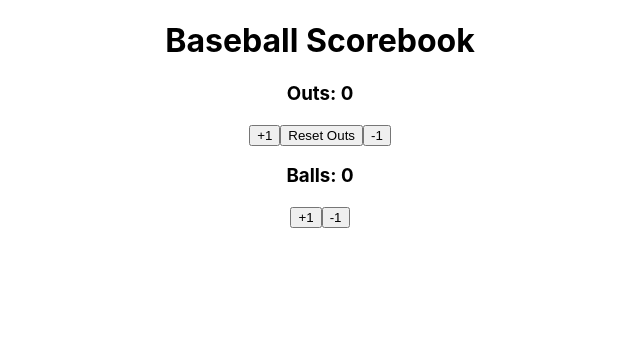
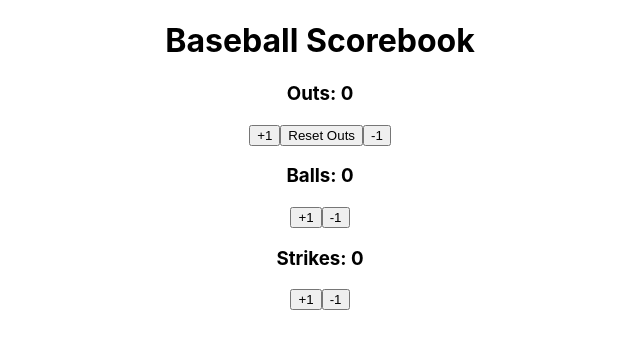
Before and after one commit to caseymacleod22/react-baseball-scorebook, a React (Create React App) app: page / in a window 1280 px wide. Shown: the top 348 px of the page, without its empty margins (320-960 px from the left). Built offline with nearby package versions, Linux system fonts and the light colour scheme.

Commit message:
adds strikes component

```diff
--- a/src/App.js
+++ b/src/App.js
@@ -2,6 +2,7 @@ import './App.css';
 import Header from './components/Header/Header'
 import Outs from './components/Outs/Outs'
 import Balls from './components/Balls/Balls'
+import Strikes from './components/Strikes/Strikes'
 
 function App() {
   return (
@@ -9,6 +10,7 @@ function App() {
       <Header />
       <Outs />
       <Balls />
+      <Strikes />
     </div>
   );
 }
--- /dev/null
+++ b/src/components/Strikes/Strikes.js
@@ -0,0 +1,30 @@
+import {useState} from 'react'
+
+function Strikes () {
+    const [strikes, setStrikes] = useState(0)
+
+    const increment = () => {
+        if(strikes < 2) {
+            setStrikes(strikes + 1)
+        } else {
+            setStrikes(0)
+        }
+    }
+    const decrement = () => {
+        if(strikes > 1) {
+            setStrikes(strikes - 1)
+        } else {
+            setStrikes(0)
+        }
+    }
+
+    return (
+        <div>
+            <h3>Strikes: {strikes}</h3>
+            <button class='button6' onClick={increment}>+1</button>
+            <button class='button7' onClick={decrement}>-1</button>
+        </div>
+    )
+}
+
+export default Strikes
```
